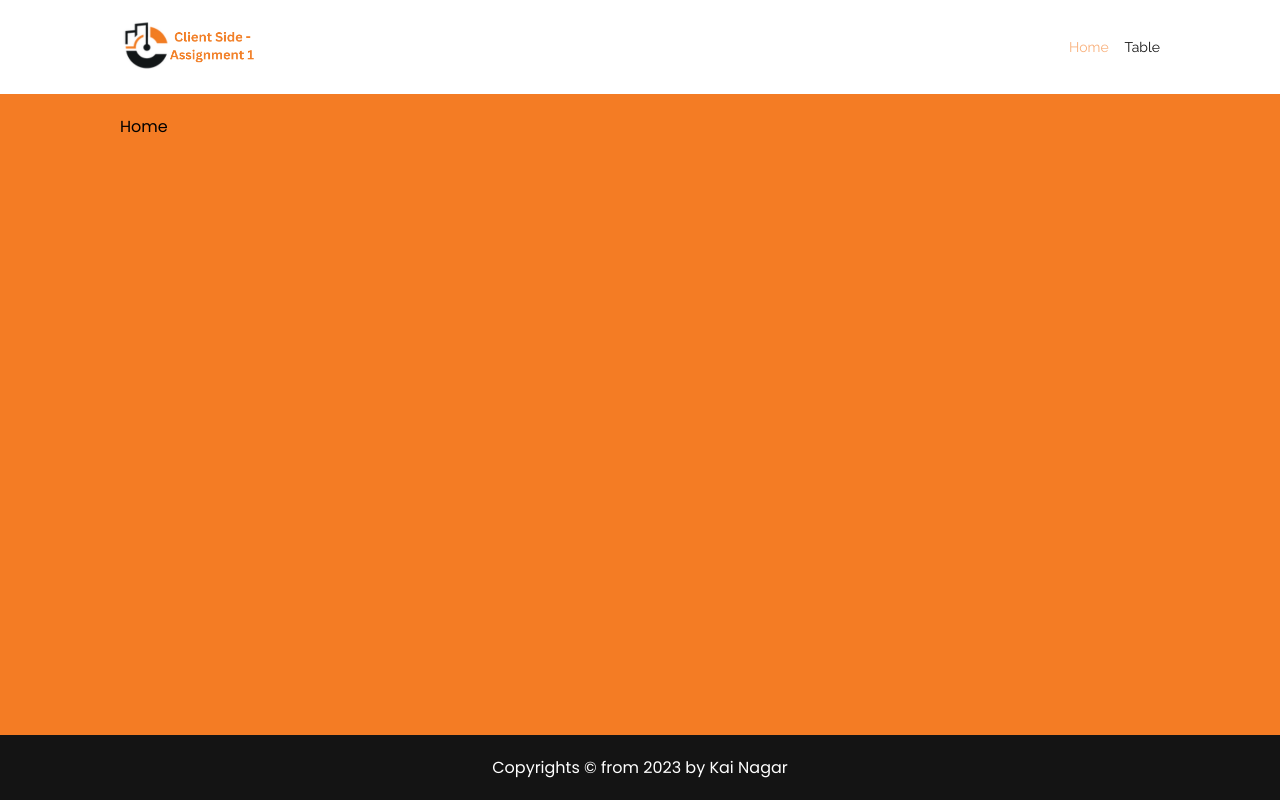
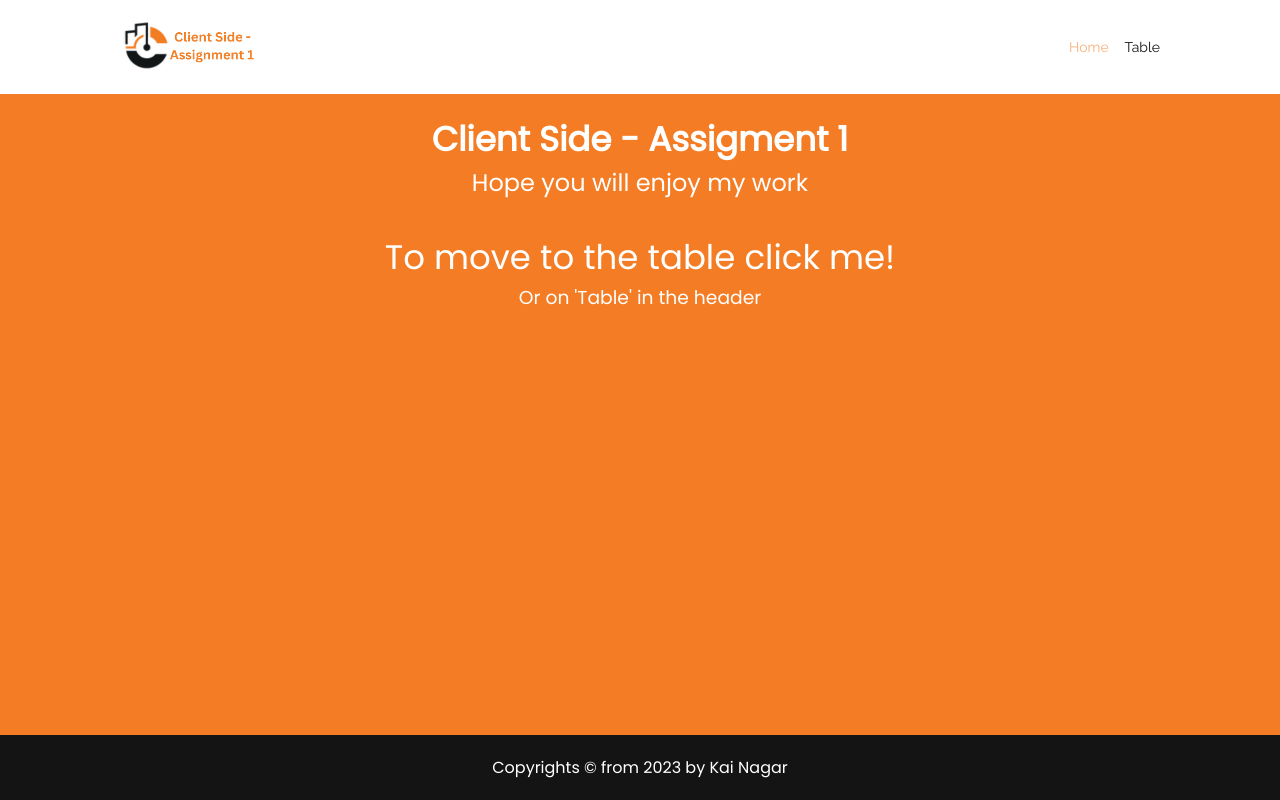
Before and after one commit to KaiNagar/TableDataUX-UI, a React (Create React App) app: page /table in a window 1280 px wide. Built offline with nearby package versions, Linux system fonts and the light colour scheme.

Commit message:
home page added text

```diff
--- a/src/assets/styles/5-pages/_home-page.scss
+++ b/src/assets/styles/5-pages/_home-page.scss
@@ -1,3 +1,19 @@
 .home-page{
+    text-align: center;
+    color: $clr-white;
+    .home-header{
+        font-size: rem(34px);
+        font-weight: 600;
+    }
+    .action{
+        margin-top: 2rem;
+    }
+    .home-link{
+        text-decoration: none;
+        font-size: rem(34px);
+        &:hover{
+            color: $clr-Lgrey;
+        }
+    }
 
 }
--- a/src/pages/Home.jsx
+++ b/src/pages/Home.jsx
@@ -1,5 +1,14 @@
+import { NavLink } from "react-router-dom"
+
 export const Home = () => {
     return (
-        <section className="home-page">Home</section>
+        <section className="home-page">
+            <h1 className="home-header">Client Side - Assigment 1</h1>
+            <h2>Hope you will enjoy my work</h2>
+            <div className="action">
+                <NavLink className='home-link' to={'/table'}>To move to the table click me!</NavLink>
+                <h3>Or on 'Table' in the header</h3>
+            </div>
+        </section>
     )
 }
```
